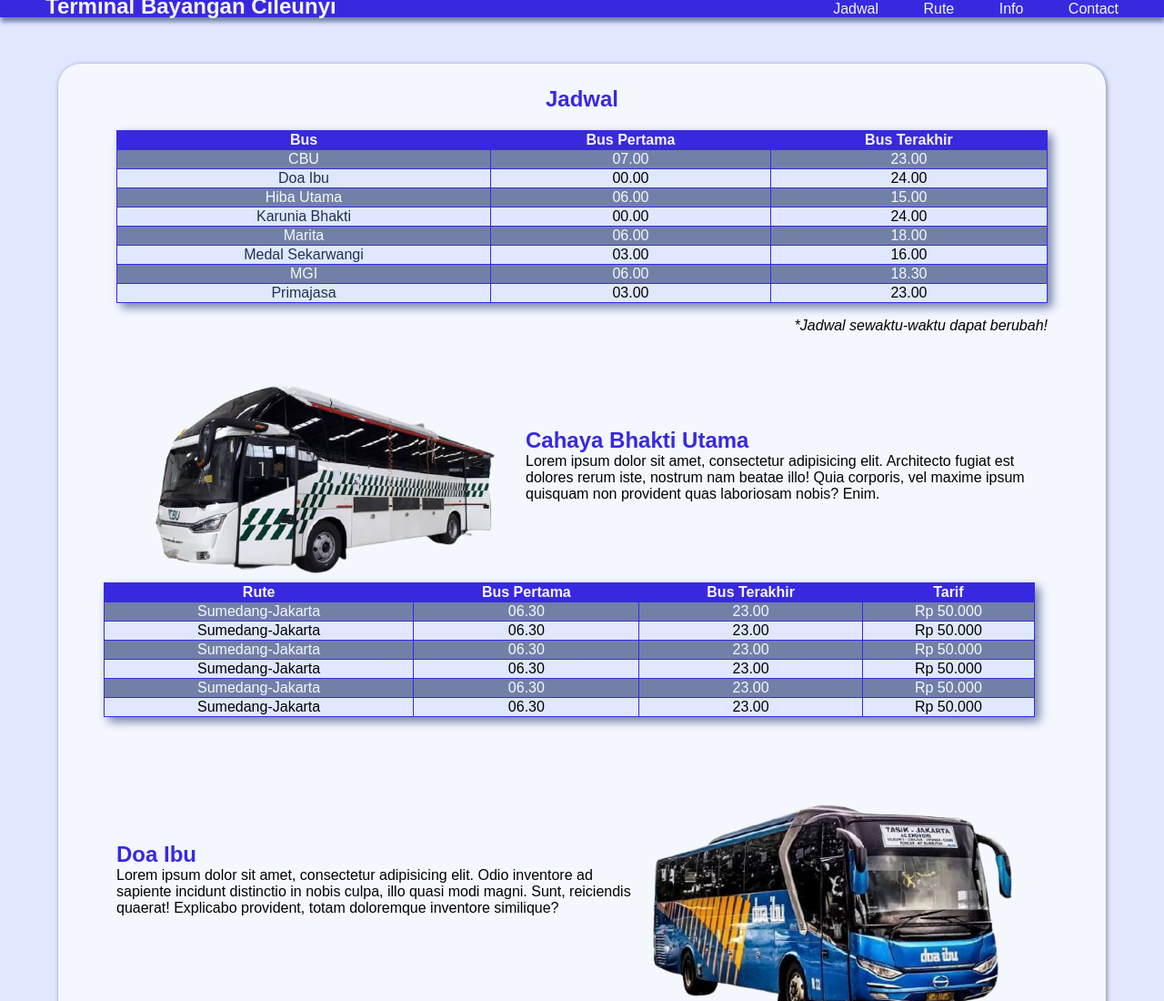
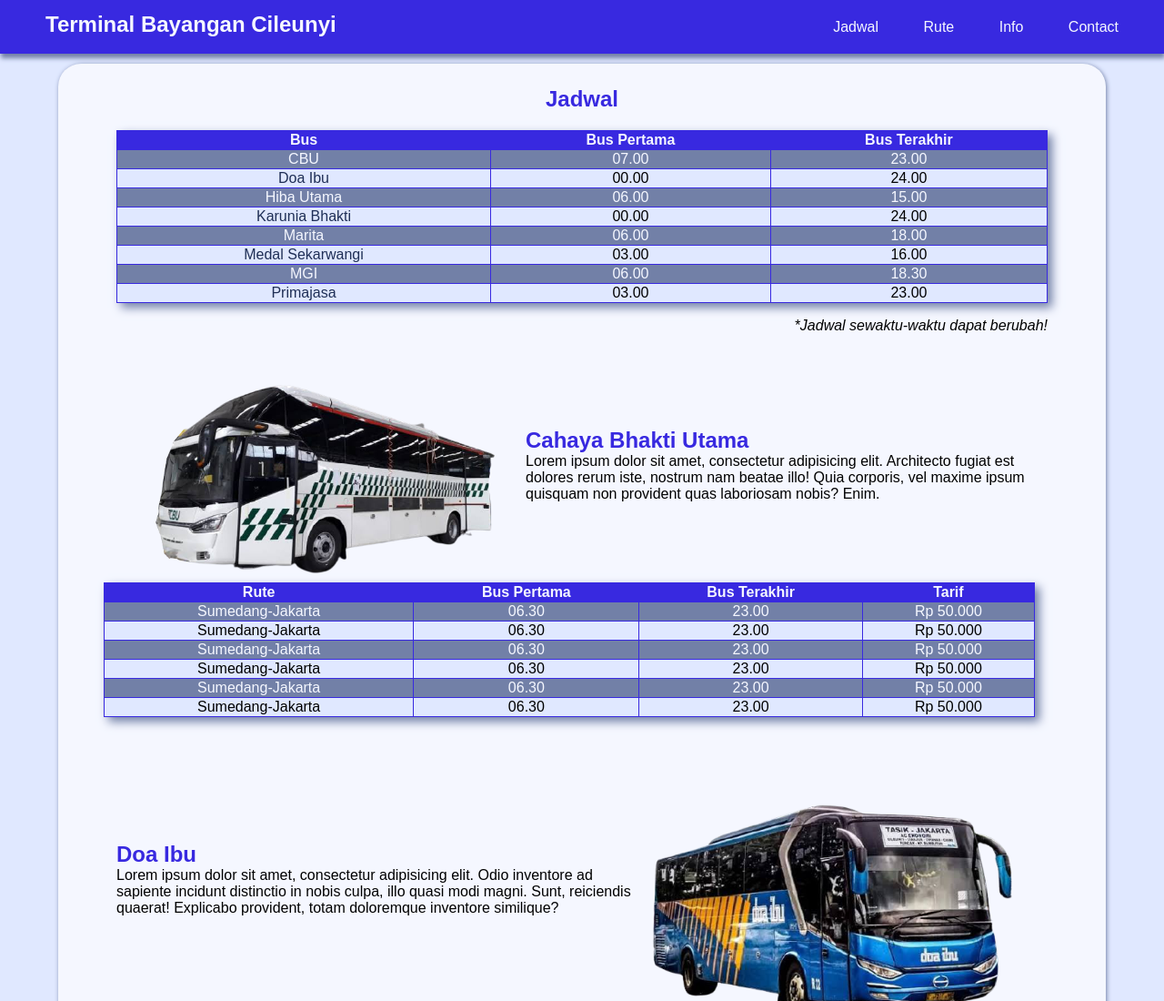
Before and after one commit to uckblr/latihandua, a plain HTML site: page index.html in a window 1280 px wide. Shown: the top 1100 px of the page at 91% size. Drawn offline with Linux system fonts and the light colour scheme.

Commit message:
update nav height

```diff
--- a/css/style.css
+++ b/css/style.css
@@ -18,7 +18,7 @@
   justify-content: space-between;
   align-items: center;
   width: 100vw;
-  height: 3vh;
+  height: 8vh;
   background-color: var(--blue);
   box-shadow: 1px 5px 5px var(--even);
   position: fixed;
```
